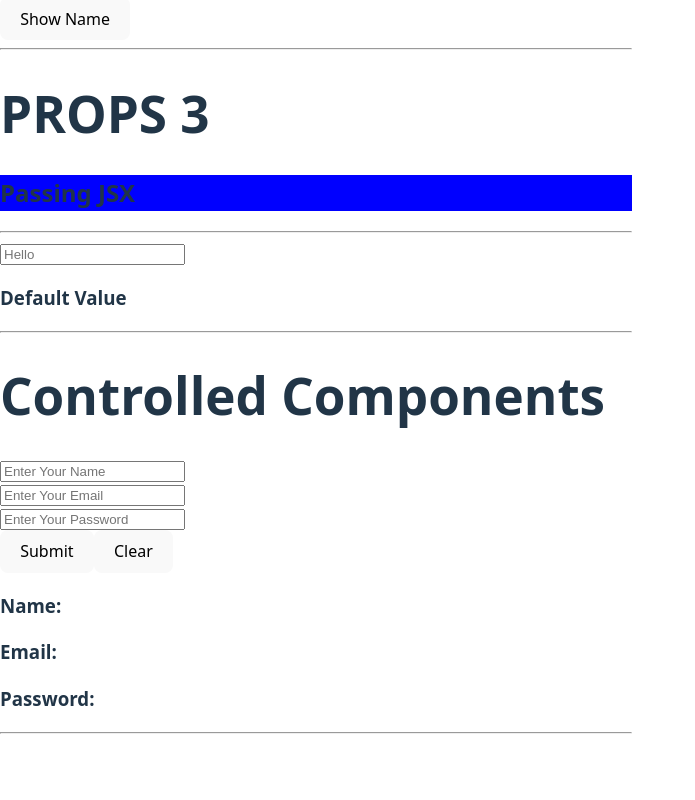
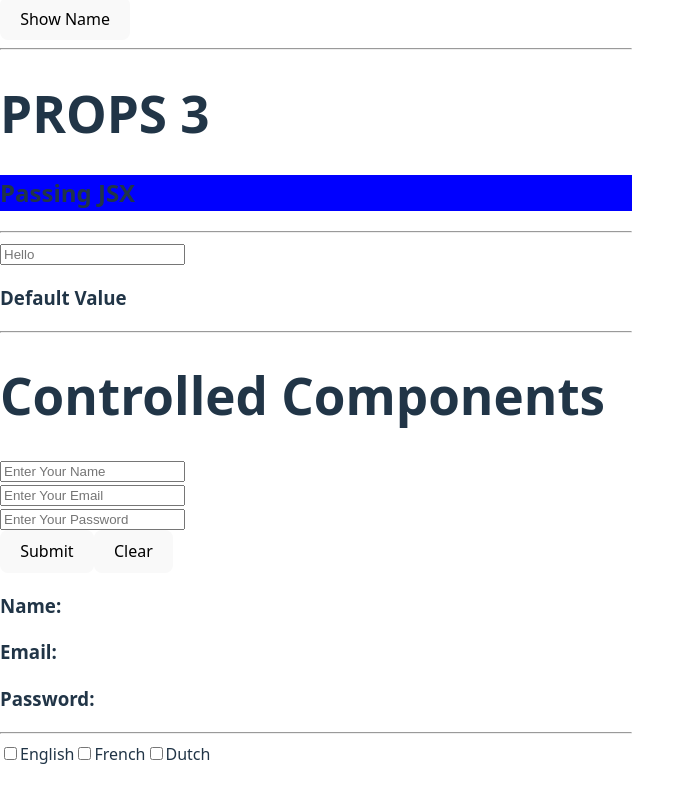
Before and after one commit to saadthedeveloper/react-practice, a React (Vite) app: page / in a window 1280 px wide. Shown: the part 691-1491 px from the top of the page, without its empty margins (0-695 px from the left). Before the commit the page ends 1433 px from the top, so only its background shows below. Built offline with nearby package versions, Linux system fonts and the light colour scheme.

Commit message:
Add controlled input of type checkbox component practice

```diff
--- a/src/App.jsx
+++ b/src/App.jsx
@@ -6,6 +6,8 @@ import Student from "./Props-2";
 import Greetings from "./Props-3"
 import DynamicVal from './DynamicVal';
 import ControlledComp from './ControlledComp';
+import Checkboxes from './Checkboxes';
+
 
 function App(){
   let [name, updName] = useState();
@@ -24,6 +26,7 @@ function App(){
     <hr />
     <ControlledComp />
     <hr />
+    <Checkboxes />
     </>
   )
 }
--- /dev/null
+++ b/src/Checkboxes.jsx
@@ -0,0 +1,29 @@
+import { useState } from 'react';
+
+function Checkboxes(){
+    let [value, updValue] = useState([]);
+    function handleValue(event){
+        if(event.target.checked){
+            updValue([...value,event.target.value]);
+        }else{
+            updValue([...value.filter((item)=>item!=event.target.value)]);
+        }
+    }
+
+    return(
+        <>
+        <input onChange={handleValue} type="checkbox" id="english" value="English"/>
+        <label htmlFor="english">English</label>
+
+        <input onChange={handleValue} type="checkbox" id="french" value="French"/>
+        <label htmlFor="french">French</label>
+
+        <input onChange={handleValue} type="checkbox" id="dutch" value="Dutch"/>
+        <label htmlFor="dutch">Dutch</label>
+
+        <h1>{value}</h1>
+        </>
+    )
+}
+
+export default Checkboxes;
```
